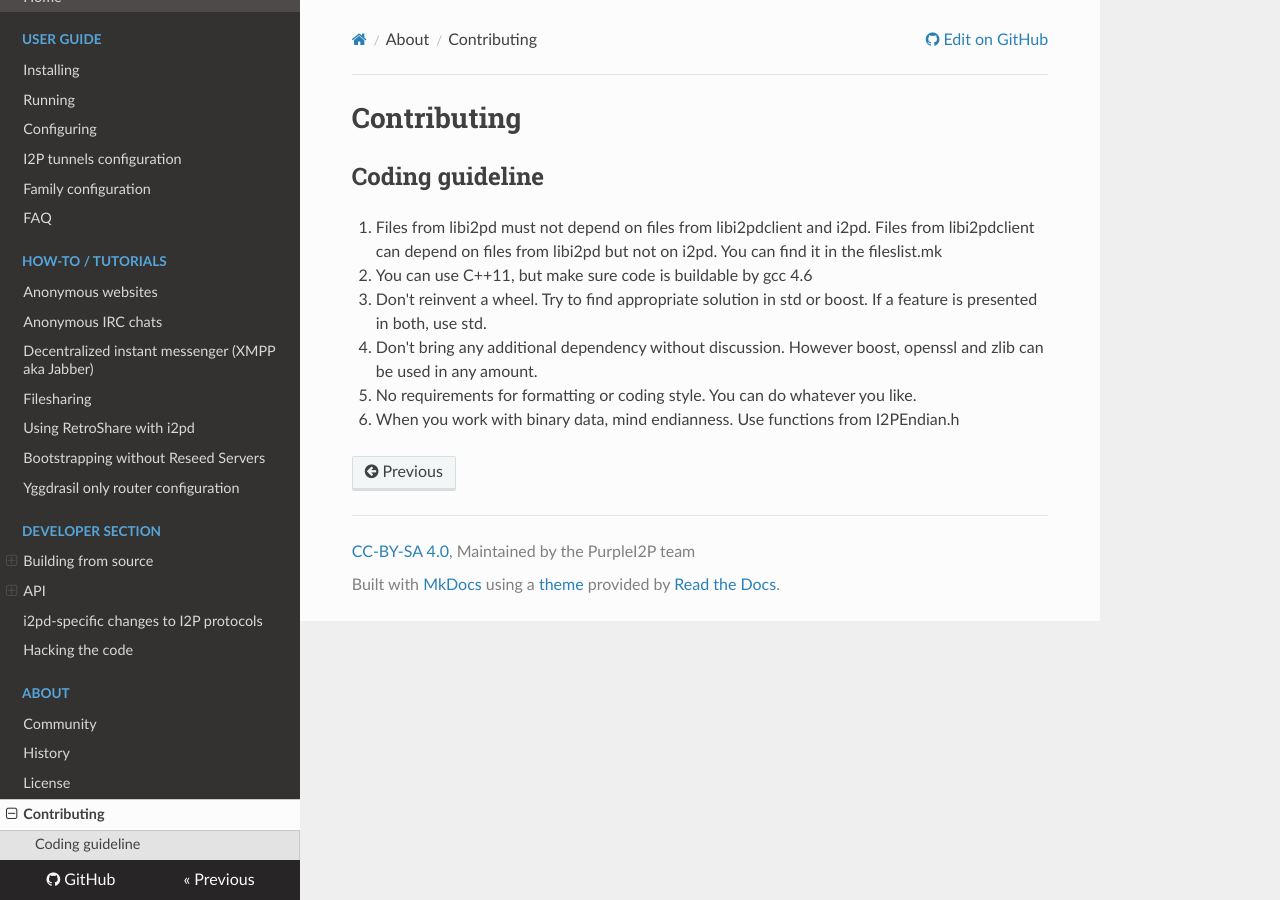
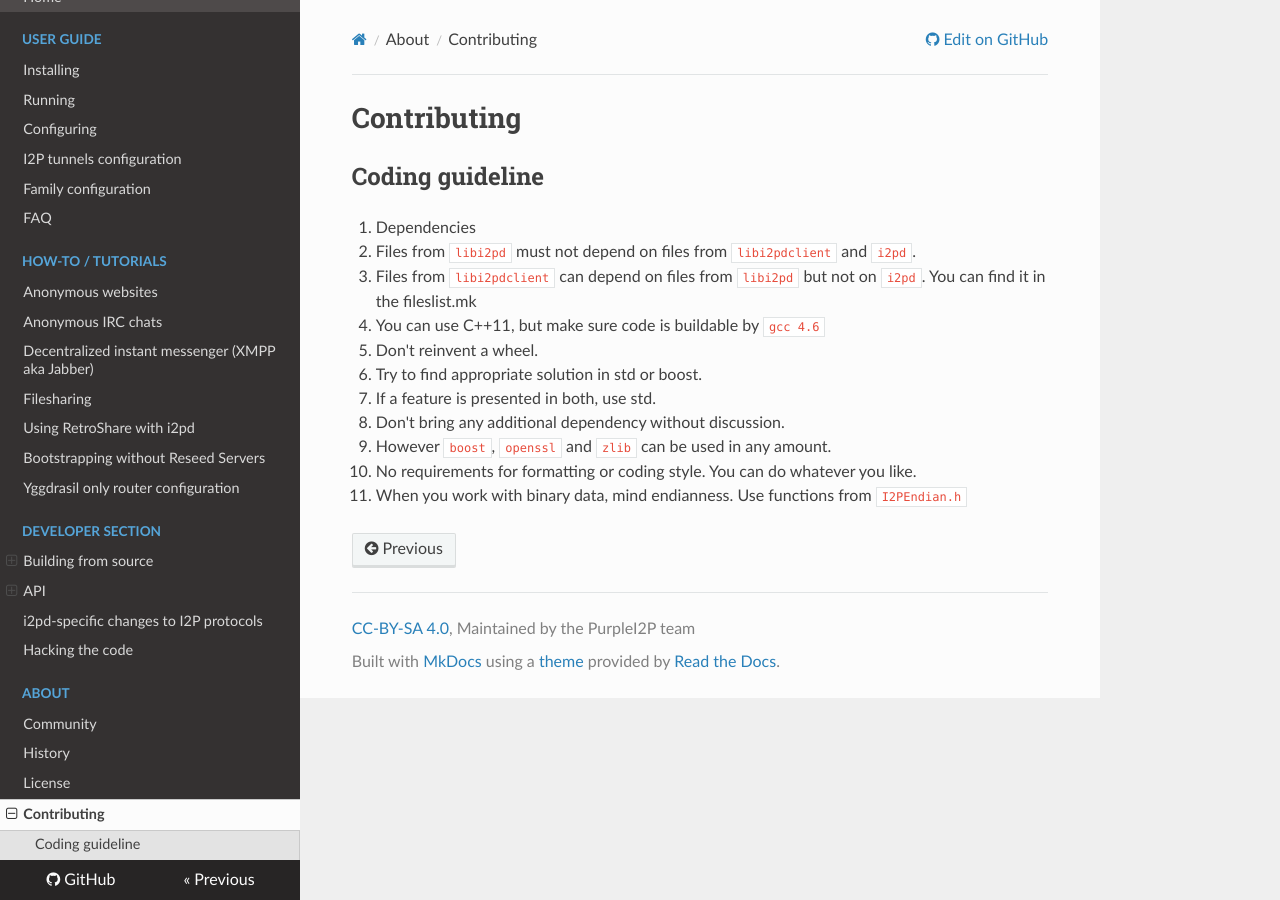
Before and after one commit to PurpleI2P/i2pd_docs_en, an MkDocs documentation site: the page built from docs/about/contributing.md, in a window 1280 px wide. Built offline with MkDocs 1.6.1, drawn with Linux system fonts in a browser that asks for light colours; nearby versions of some CDN libraries; old or Windows-style settings are respelled for this version of MkDocs.

Commit message:
Added markup
Are you sure about the GCC version?

```diff
--- a/docs/about/contributing.md
+++ b/docs/about/contributing.md
@@ -4,9 +4,15 @@ Contributing
 Coding guideline
 ----------------
 
-1. Files from libi2pd must not depend on files from libi2pdclient and i2pd. Files from libi2pdclient can depend on files from libi2pd but not on i2pd. You can find it in the fileslist.mk
-2. You can use C++11, but make sure code is buildable by gcc 4.6
-3. Don't reinvent a wheel. Try to find appropriate solution in std or boost. If a feature is presented in both, use std.
-4. Don't bring any additional dependency without discussion. However boost, openssl and zlib can be used in any amount.
-5. No requirements for formatting or coding style. You can do whatever you like.
-6. When you work with binary data, mind endianness. Use functions from I2PEndian.h
+1. Dependencies
+   -  Files from `libi2pd` must not depend on files from `libi2pdclient` and `i2pd`.
+   -  Files from `libi2pdclient` can depend on files from `libi2pd` but not on `i2pd`.
+      You can find it in the fileslist.mk
+2. You can use C++11, but make sure code is buildable by `gcc 4.6`
+3. Don't reinvent a wheel.
+   - Try to find appropriate solution in std or boost.
+   - If a feature is presented in both, use std.
+5. Don't bring any additional dependency without discussion.
+   - However `boost`, `openssl` and `zlib` can be used in any amount.
+7. No requirements for formatting or coding style. You can do whatever you like.
+8. When you work with binary data, mind endianness. Use functions from `I2PEndian.h`
```
